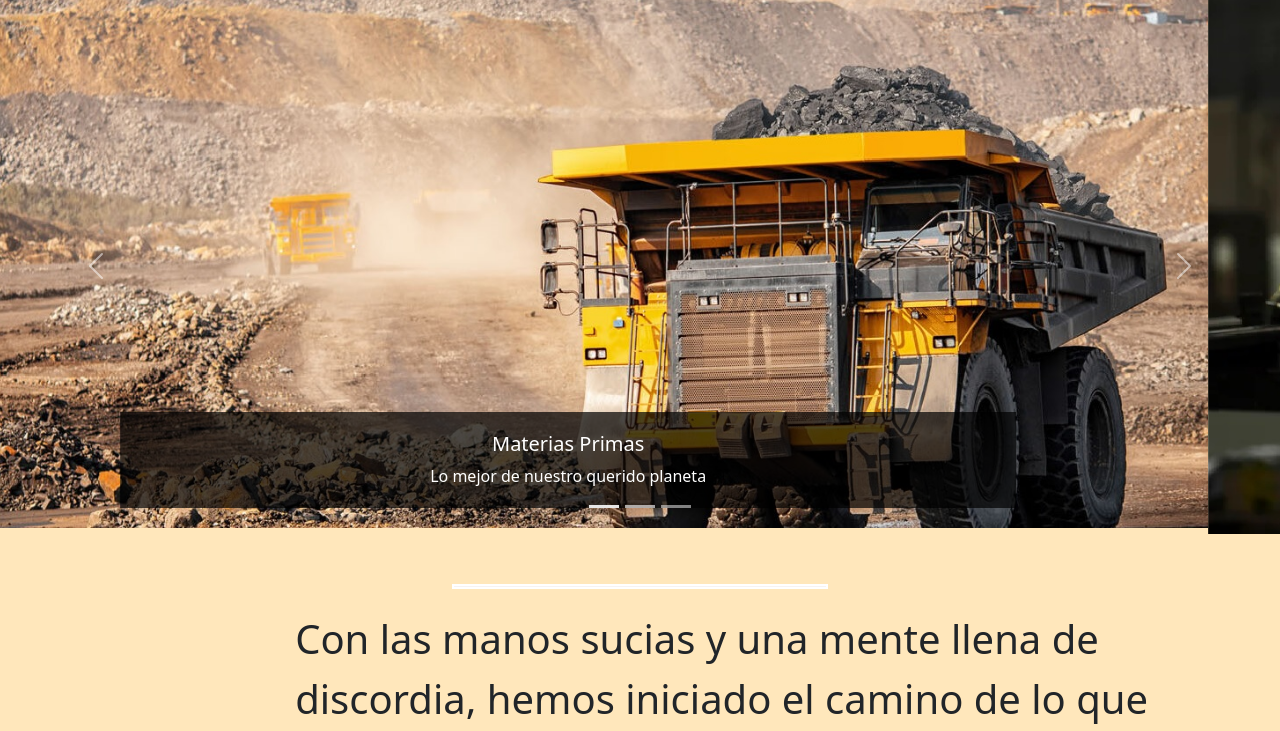
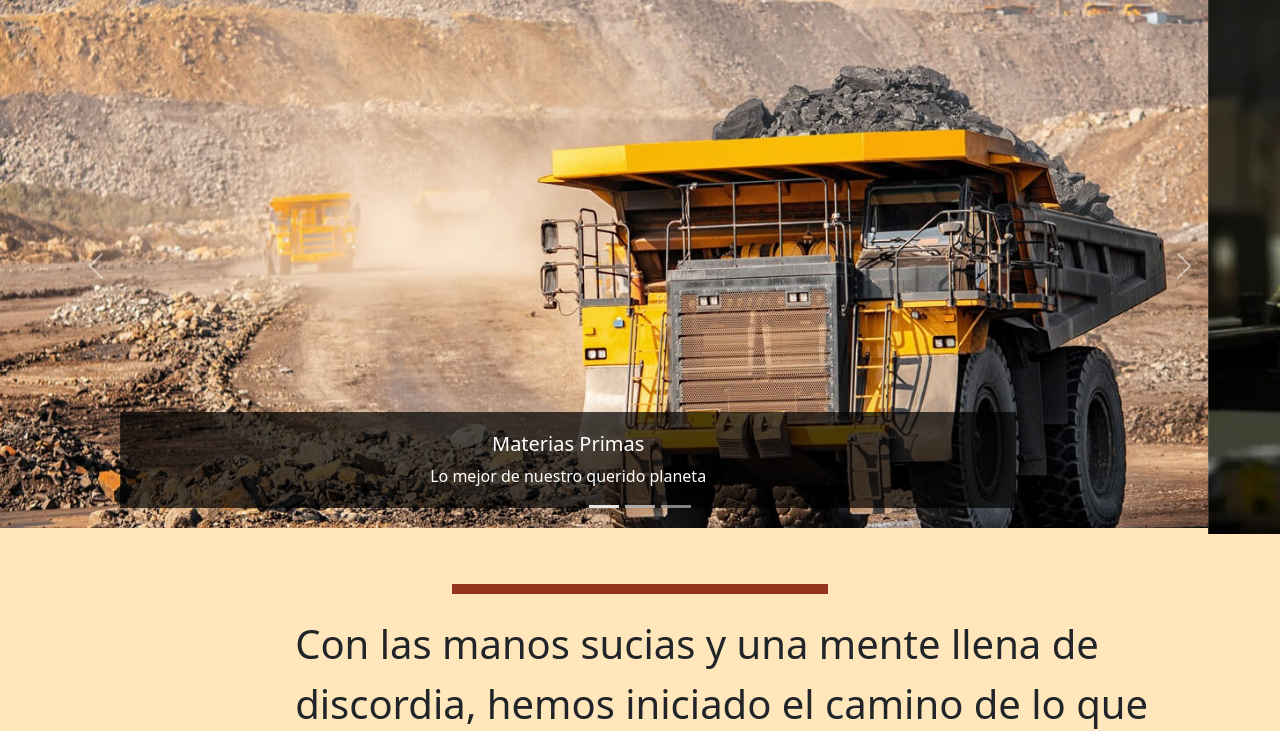
Before and after one commit to RodrigoHMaderna/HardMetal-Maderna, a plain HTML site: page index.html in a window 1280 px wide. Shown: the part 92-823 px from the top of the page. Drawn offline with nearby package versions, Linux system fonts and the light colour scheme.

Commit message:
13vo commit on dev - cambios menores

```diff
--- a/main.css
+++ b/main.css
@@ -40,15 +40,15 @@ h2 {
 div.animation {
     display: flex;
     align-self: center;
-    background-color: rgb(119, 49, 31);
+    background-color: #94331b;
     width: fit-content;
-    height: 5px;
+    height: 10px;
     animation-name: anim;
     animation-iteration-count: infinite;
     animation-timing-function: ease-in-out;
     animation-duration: 3s;
     margin: 20px;
-    border: solid 2px white;
+    border: solid 2px #94331b;
 }
 
 div.pasado {
@@ -265,14 +265,12 @@ main.rrhh {
     }
     20% {
         width: 75%;
-        background-color: black;
     }
     40% {
         width: 50%;
     }
     60% {
         width: 25%;
-        background-color: white;
     }
     80% {
         width: 50%;
```
